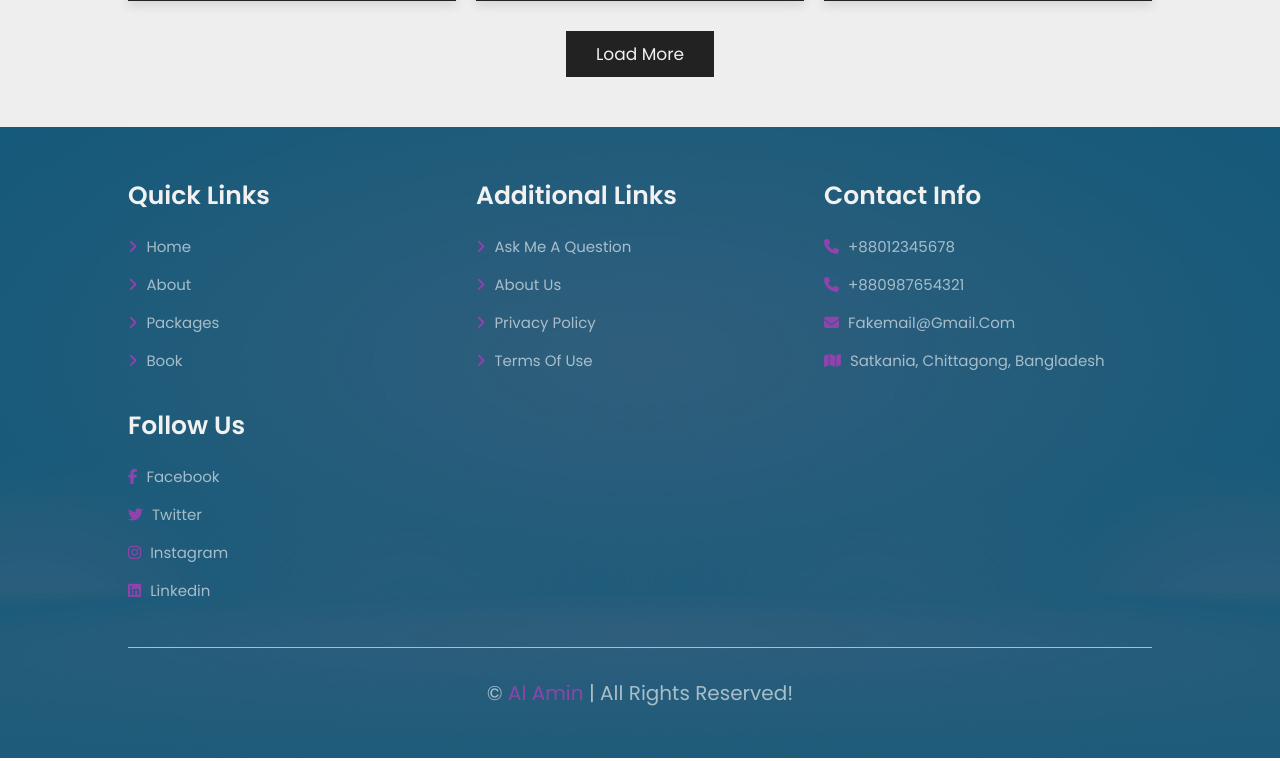
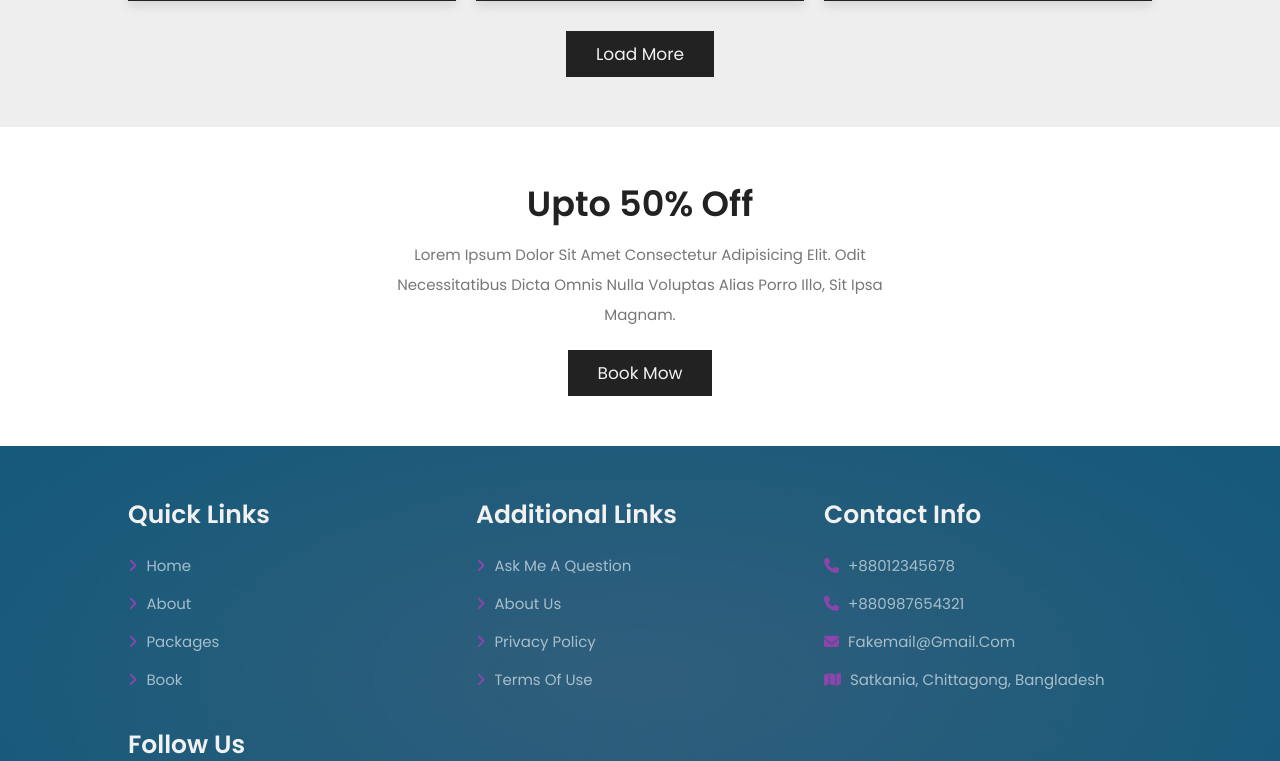
Before and after one commit to Alamin11/php-projects, a PHP site: page /home.php in a window 1280 px wide. Shown: the part 2466-3227 px from the top of the page. Run offline with PHP 8.4, Linux system fonts and the light colour scheme.

Commit message:
offer section added

```diff
--- a/travel-web/css/style.css
+++ b/travel-web/css/style.css
@@ -307,9 +307,31 @@ section {
     margin-top: 2rem;
 }
 
-
 /* home package section ends*/
 
+/* <!-- home offer section starts here --> */
+.home-offer {
+    text-align: center;
+}
+
+.home-offer .content {
+    max-width: 50rem;
+    margin: 0 auto;
+}
+
+.home-offer .content h3 {
+    font-size: 3.5rem;
+    color: var(--color-black);
+}
+
+.home-offer .content p {
+    font-size: 1.5rem;
+    color: var(--color-light-black);
+    line-height: 2;
+    padding: 1rem 0;
+}
+
+/* <!-- home offer section ends here --> */
 
 
 /* footer section start*/
--- a/travel-web/home.php
+++ b/travel-web/home.php
@@ -155,8 +155,17 @@
         </div>
     </section>
 
-    <!-- home package section starts -->
+    <!-- home package section ends here -->
 
+    <!-- home offer section starts here -->
+    <section class="home-offer">
+        <div class="content">
+            <h3>upto 50% off</h3>
+            <p>Lorem ipsum dolor sit amet consectetur adipisicing elit. Odit necessitatibus dicta omnis nulla voluptas alias porro illo, sit ipsa magnam.</p>
+            <a href="book.php" class="btn">book mow</a>
+        </div>
+    </section>
+    <!-- home offer section ends here -->
 
 
     <!-- footer section starts -->
```
